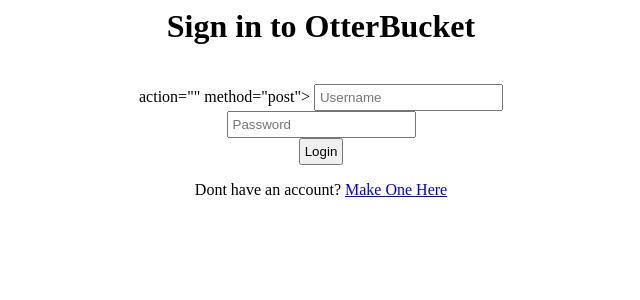
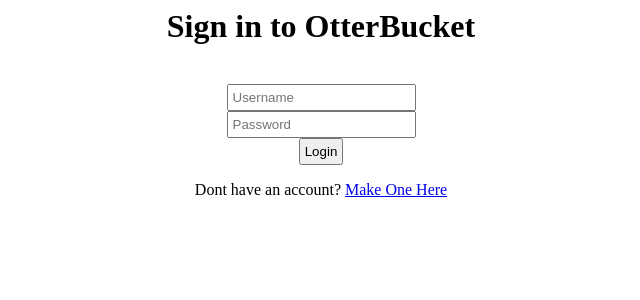
Before and after one commit to JRAM937/cst438groupH, a Django app: template otterBucket/templates/login.html in a window 1280 px wide. Shown: the top 300 px of the page, without its empty margins (319-959 px from the left). Run offline with Django 3.2, Linux system fonts and the light colour scheme; the template is opened without the code that fills it, so the values that code supplies are empty.

Commit message:
Edited login.html

```diff
--- a/otterBucket/templates/login.html
+++ b/otterBucket/templates/login.html
@@ -8,11 +8,11 @@
 <body>
     <div class="container">
 
-        <form>
+        <form action="" method="post">
             <h1 style="text-align:center">Sign in to OtterBucket</h1>
             <br>
             <div style="text-align:center">
-                action="" method="post">
+
                 <input type="text" style='padding: 4px' placeholder="Username" name="username">
             </div>
             <div style="text-align:center">
```
